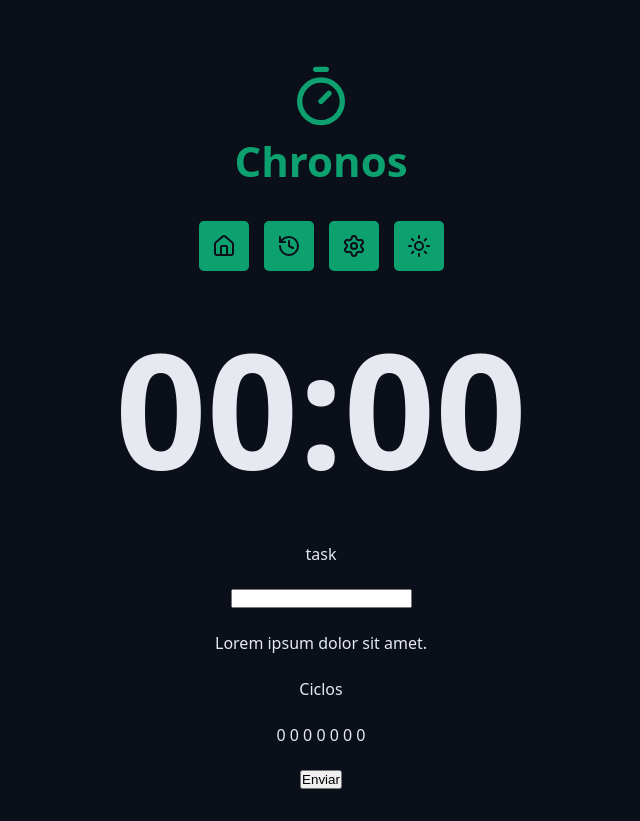
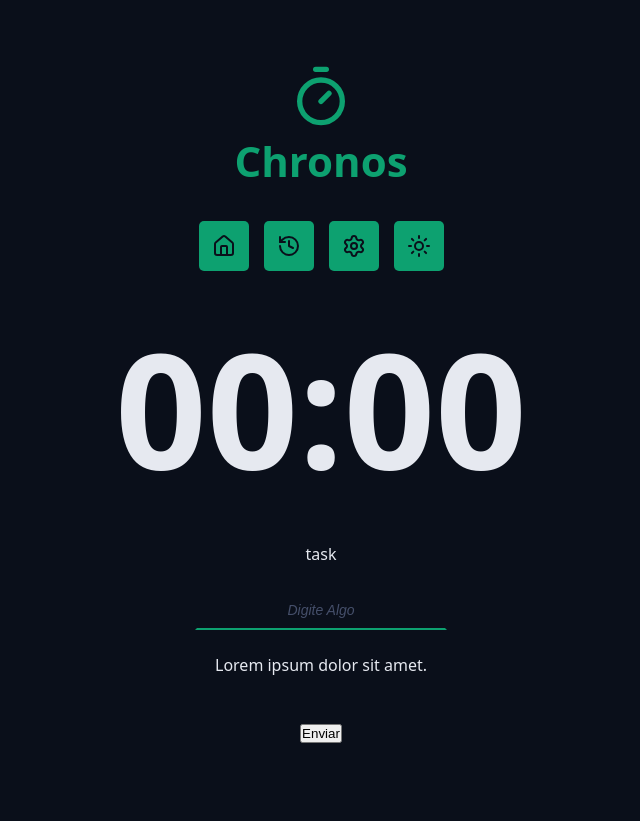
Before and after one commit to nandin-ndn/cronos-pomodoro, a React (Vite) app: page / in a window 1280 px wide. Shown: the whole page, without its empty margins (319-959 px from the left). After the commit the page ends 800 px from the top, so only its background shows below. Built offline with nearby package versions, Linux system fonts and the light colour scheme.

Commit message:
Criando o componente Cycles com indicadores do ciclo pomodoro em cores

```diff
--- a/src/App.tsx
+++ b/src/App.tsx
@@ -25,17 +25,19 @@
       <Container>
         <form className='form' action=''>
           <div className='formRow'>
-           <DefaultInput labelText= 'task' id='meuInput' type='text' />
+            <DefaultInput
+              labelText='task'
+              id='meuInput'
+              type='text'
+              placeholder='Digite Algo'
+            />
           </div>
 
           <div className='formRow'>
             <p>Lorem ipsum dolor sit amet.</p>
           </div>
 
-          <div className='formRow'>
-            <p>Ciclos</p>
-            <p>0 0 0 0 0 0 0</p>
-          </div>
+          <div className='formRow'></div>
 
           <div className='formRow'>
             <button>Enviar</button>
--- a/src/components/DefaultImput/index.tsx
+++ b/src/components/DefaultImput/index.tsx
@@ -1,13 +1,15 @@
+import styles from './styles.module.css';
+
 type DefaultInputProps = {
   id: string;
   labelText?: string;
 } & React.ComponentProps<'input'>;
 
-export function DefaultInput({ id, type, labelText }: DefaultInputProps) {
+export function DefaultInput({ id, type, labelText, ...rest }: DefaultInputProps) {
   return (
     <>
       {labelText ? (<label htmlFor={id}>{labelText}</label>): ''}
-      <input id={id} type={type} />
+      <input className={styles.input} id={id} type={type} {...rest} />
     </>
   );
 }
--- /dev/null
+++ b/src/components/DefaultImput/styles.module.css
@@ -0,0 +1,26 @@
+.input{
+  background-color: transparent;
+  border: none;
+  text-align: center;
+  font-size: 1.8rem;
+  padding: 0.8rem;
+  color:  var(--text-default);
+
+  border: 0.2rem solid transparent;
+  border-bottom: 0.2rem solid var(--primary);
+  transition: all 0.1s ease-in-out;
+}
+.input:focus {
+
+  border-radius: 0.8rem;
+  border: 0.2rem solid var(--primary);
+}
+.input::placeholder {
+  color: var(--gray-500);
+  font-size: 1.4rem;
+  font-style: italic;
+}
+.input:disabled {
+  border-bottom: 0.2rem solid var(--disabled);
+  color: var(--text-muted);
+}
```
